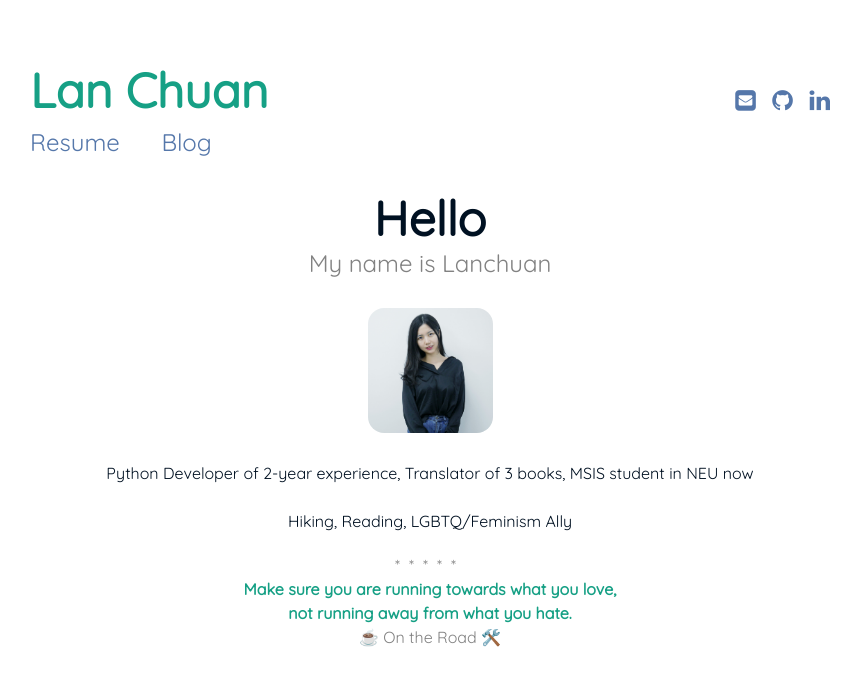
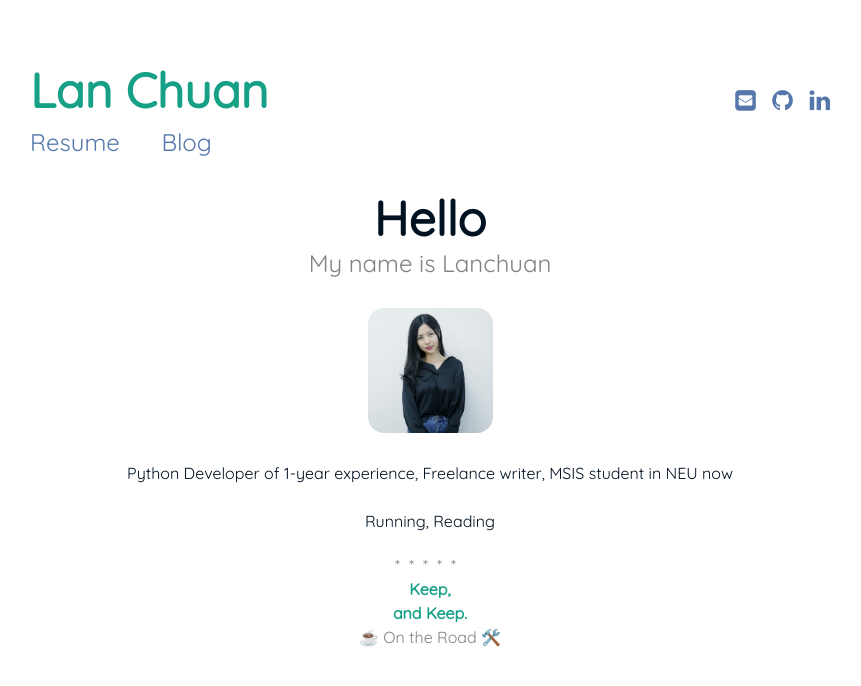
Before and after one commit to user1689/cv, a Jekyll site: the page built from index.md, in a window 1280 px wide. Shown: the top 686 px of the page, without its empty margins (210-1071 px from the left). Built offline with Jekyll 4.4.1, drawn with Linux system fonts in a browser that asks for light colours.

Commit message:
update cv 13 February

```diff
--- a/_includes/page/about.html
+++ b/_includes/page/about.html
@@ -1,8 +1,8 @@
 <div class="about">
 <div class="about__devider">*****</div>
 <div class="about__text">
-<strong> Make sure you are running towards what you love, </strong>
-<br><strong> not running away from what you hate. </strong>
+<strong> Keep, </strong>
+<br><strong> and Keep. </strong>
 <br>☕ On the Road 🛠️
 </div>
 </div>
--- a/index.md
+++ b/index.md
@@ -9,6 +9,6 @@ sitemap:
 <img src="{{ '/assets/img/profolio.jpg' | prepend: site.baseurl }}" id="about-img">
 
 <div id="describe-text">
-	<p>Python Developer of 2-year experience, Translator of 3 books, MSIS student in NEU now</p>
-	<p>Hiking, Reading, LGBTQ/Feminism Ally</p>
+	<p>Python Developer of 1-year experience, Freelance writer, MSIS student in NEU now</p>
+	<p>Running, Reading</p>
 </div>
```
